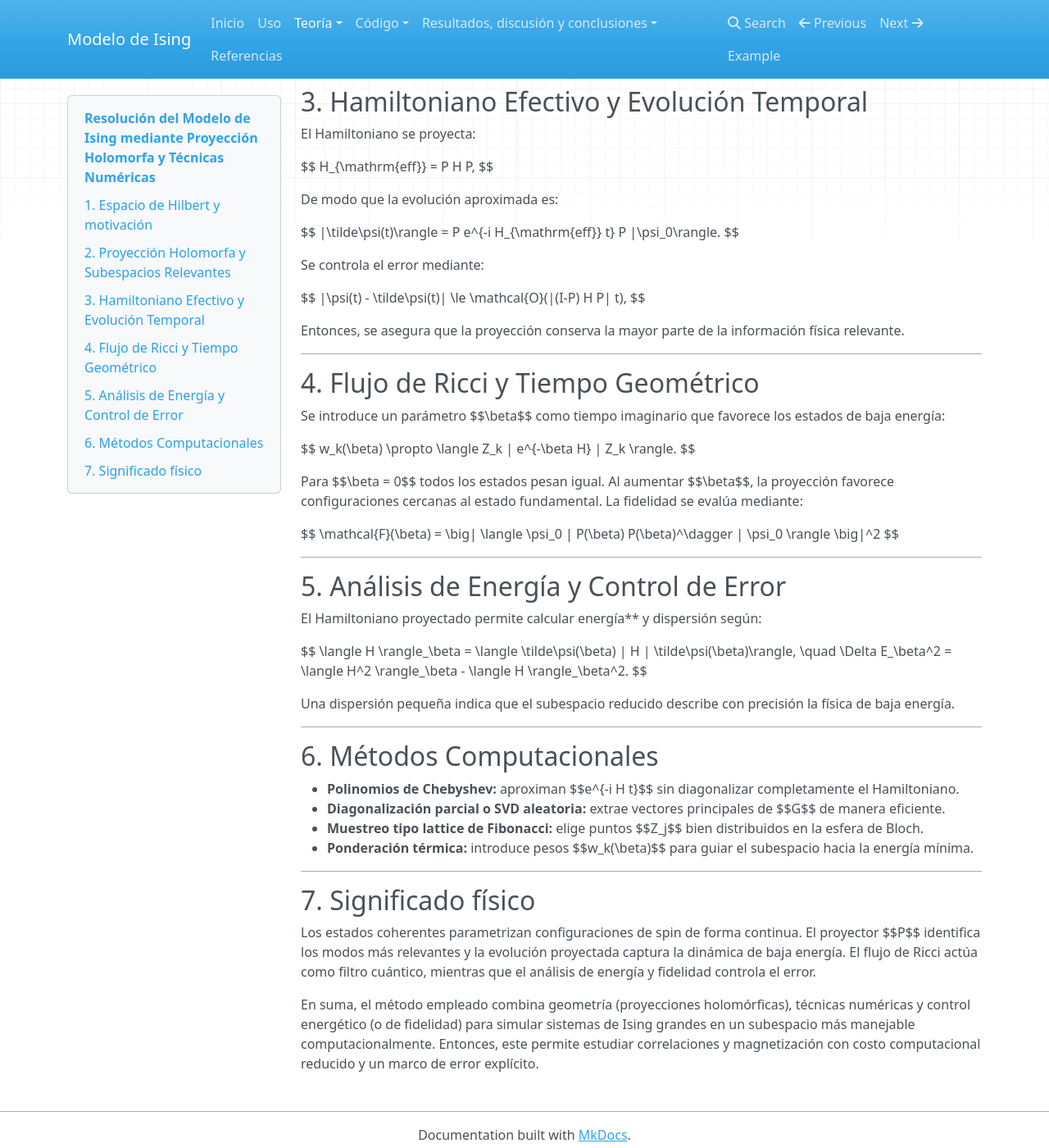
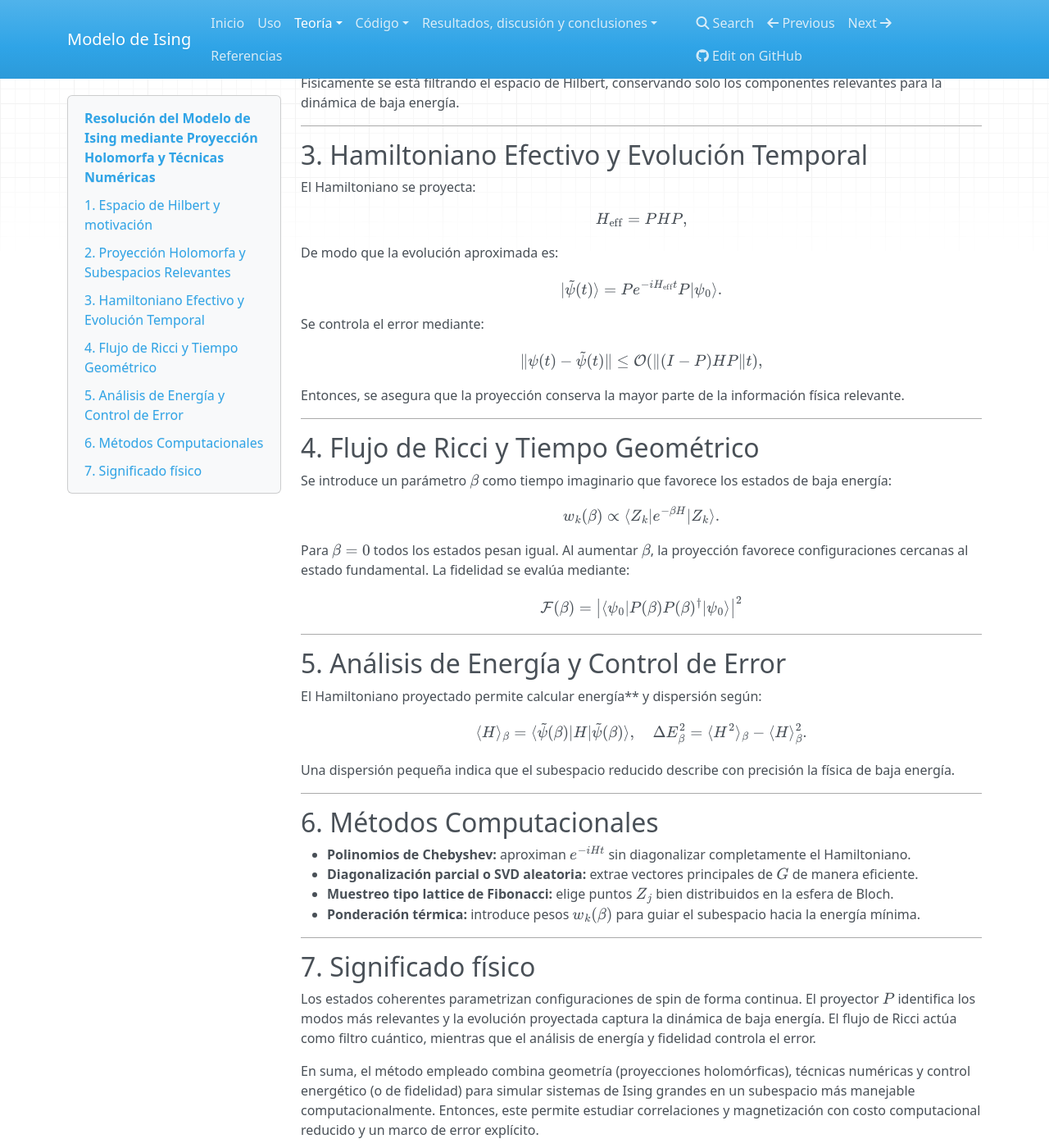
Before and after one commit to ali-sacasa/Modelo-de-Ising, an MkDocs documentation site: the page built from docs/Teoría/Enfoque_de_resolución_propuesto.md, in a window 1280 px wide and 1400 px high, scrolled down 817 px. Shown: the whole window at 82% size. Built offline with MkDocs 1.6.1, drawn with Linux system fonts in a browser that asks for light colours; nearby versions of some CDN libraries; some of the changed text lies outside the part shown.

Commit message:
Actualizacion documentación

```diff
--- a/docs/Teoría/Enfoque_de_resolución_propuesto.md
+++ b/docs/Teoría/Enfoque_de_resolución_propuesto.md
@@ -2,32 +2,32 @@
 
 ## 1. Espacio de Hilbert y motivación
 
-Para $$N$$ espines, el espacio de Hilbert es:
+Para $N$ espines, el espacio de Hilbert es:
 
 $$
 \mathcal{H} = (\mathbb{C}^2)^{\otimes N}, \quad \dim \mathcal{H} = 2^N,
 $$
 
-Por lo que crece exponencialmente con $$N$$. Se proyecta la dinámica sobre un subespacio más pequeño que capture los modos de baja energía o los estados de alta fidelidad con la configuración inicial. Cada espín se representa con un estado coherente sobre $$\mathbb{C}P^1$$:
+Por lo que crece exponencialmente con $N$. Se proyecta la dinámica sobre un subespacio más pequeño que capture los modos de baja energía o los estados de alta fidelidad con la configuración inicial. Cada espín se representa con un estado coherente sobre $\mathbb{C}P^1$:
 
 $$
 |z\rangle = \frac{1}{\sqrt{1+|z|^2}}
 \begin{pmatrix} 1 \\ z \end{pmatrix},
 $$
 
-Para $$N$$ espines se usa el producto tensorial $$|Z\rangle = \bigotimes_{i=1}^N |z_i\rangle$$.
+Para $N$ espines se usa el producto tensorial $|Z\rangle = \bigotimes_{i=1}^N |z_i\rangle$.
 
 ---
 
 ## 2. Proyección Holomorfa y Subespacios Relevantes
 
-Se construye una matriz de correlación a partir de configuraciones $$\{Z_j\}$$:
+Se construye una matriz de correlación a partir de configuraciones $\{Z_j\}$:
 
 $$
 D[:,j] = |Z_j\rangle, \quad G = D^\dagger D.
 $$
 
-La diagonalización de $$G$$ permite hallar las direcciones principales. Los autovectores asociados a los mayores autovalores forman una base ortonormal del subespacio de dimensión reducida $$M$$, con proyector:
+La diagonalización de $G$ permite hallar las direcciones principales. Los autovectores asociados a los mayores autovalores forman una base ortonormal del subespacio de dimensión reducida $M$, con proyector:
 
 $$
 P = \sum_{m=1}^M |u_m\rangle\langle u_m|.
@@ -63,13 +63,13 @@ Entonces, se asegura que la proyección conserva la mayor parte de la informaci
 
 ## 4. Flujo de Ricci y Tiempo Geométrico
 
-Se introduce un parámetro $$\beta$$ como tiempo imaginario que favorece los estados de baja energía:
+Se introduce un parámetro $\beta$ como tiempo imaginario que favorece los estados de baja energía:
 
 $$
 w_k(\beta) \propto \langle Z_k | e^{-\beta H} | Z_k \rangle.
 $$
 
-Para $$\beta = 0$$ todos los estados pesan igual. Al aumentar $$\beta$$, la proyección favorece configuraciones cercanas al estado fundamental. La fidelidad se evalúa mediante:
+Para $\beta = 0$ todos los estados pesan igual. Al aumentar $\beta$, la proyección favorece configuraciones cercanas al estado fundamental. La fidelidad se evalúa mediante:
 
 $$
 \mathcal{F}(\beta) = \big| \langle \psi_0 | P(\beta) P(\beta)^\dagger | \psi_0 \rangle \big|^2
@@ -93,15 +93,15 @@ Una dispersión pequeña indica que el subespacio reducido describe con precisi
 
 ## 6. Métodos Computacionales
 
-- **Polinomios de Chebyshev:** aproximan $$e^{-i H t}$$ sin diagonalizar completamente el Hamiltoniano.
-- **Diagonalización parcial o SVD aleatoria:** extrae vectores principales de $$G$$ de manera eficiente.
-- **Muestreo tipo lattice de Fibonacci:** elige puntos $$Z_j$$ bien distribuidos en la esfera de Bloch.
-- **Ponderación térmica:** introduce pesos $$w_k(\beta)$$ para guiar el subespacio hacia la energía mínima.
+- **Polinomios de Chebyshev:** aproximan $e^{-i H t}$ sin diagonalizar completamente el Hamiltoniano.
+- **Diagonalización parcial o SVD aleatoria:** extrae vectores principales de $G$ de manera eficiente.
+- **Muestreo tipo lattice de Fibonacci:** elige puntos $Z_j$ bien distribuidos en la esfera de Bloch.
+- **Ponderación térmica:** introduce pesos $w_k(\beta)$ para guiar el subespacio hacia la energía mínima.
 
 ---
 
 ## 7. Significado físico
 
-Los estados coherentes parametrizan configuraciones de spin de forma continua. El proyector $$P$$ identifica los modos más relevantes y la evolución proyectada captura la dinámica de baja energía. El flujo de Ricci actúa como filtro cuántico, mientras que el análisis de energía y fidelidad controla el error.
+Los estados coherentes parametrizan configuraciones de spin de forma continua. El proyector $P$ identifica los modos más relevantes y la evolución proyectada captura la dinámica de baja energía. El flujo de Ricci actúa como filtro cuántico, mientras que el análisis de energía y fidelidad controla el error.
 
 En suma, el método empleado combina geometría (proyecciones holomórficas), técnicas numéricas y control energético (o de fidelidad) para simular sistemas de Ising grandes en un subespacio más manejable computacionalmente. Entonces, este permite estudiar correlaciones y magnetización con costo computacional reducido y un marco de error explícito.
--- a/mkdocs.yml
+++ b/mkdocs.yml
@@ -1,8 +1,5 @@
 site_name: Modelo de Ising
-repo_url: https://example.com
-nav:
-  - Inicio: index.md
-  - Uso: usage.md
+repo_url: https://github.com/ali-sacasa/Modelo-de-Ising/
 theme:
   name: mkdocs
   features:
@@ -34,6 +31,12 @@ markdown_extensions:
   - pymdownx.betterem:
       smart_enable: all
   - pymdownx.caret
+  - pymdownx.arithmatex:
+      generic: true
+
+extra_javascript:
+  - https://polyfill.io/v3/polyfill.min.js?features=es6
+  - https://cdn.jsdelivr.net/npm/mathjax@3/es5/tex-mml-chtml.js
 
 nav:
   - Inicio: index.md
@@ -60,4 +63,4 @@ nav:
 
 plugins:
   - search
-  - mkdocs_macros
+  - macros
```
Also changed, not shown: docs/Código/Módulos_C++.md (+5 -4 lines), docs/Código/Módulos_Python.md (+14 -6 lines), docs/Resultados, discusión y conclusiones/Conclusiones.md (+11 -0 lines), docs/Resultados, discusión y conclusiones/Discusion.md (+20 -0 lines), docs/Resultados, discusión y conclusiones/Resultados.md (+25 -0 lines), docs/Teoría/Modelo_de_ising.md (+7 -7 lines).
